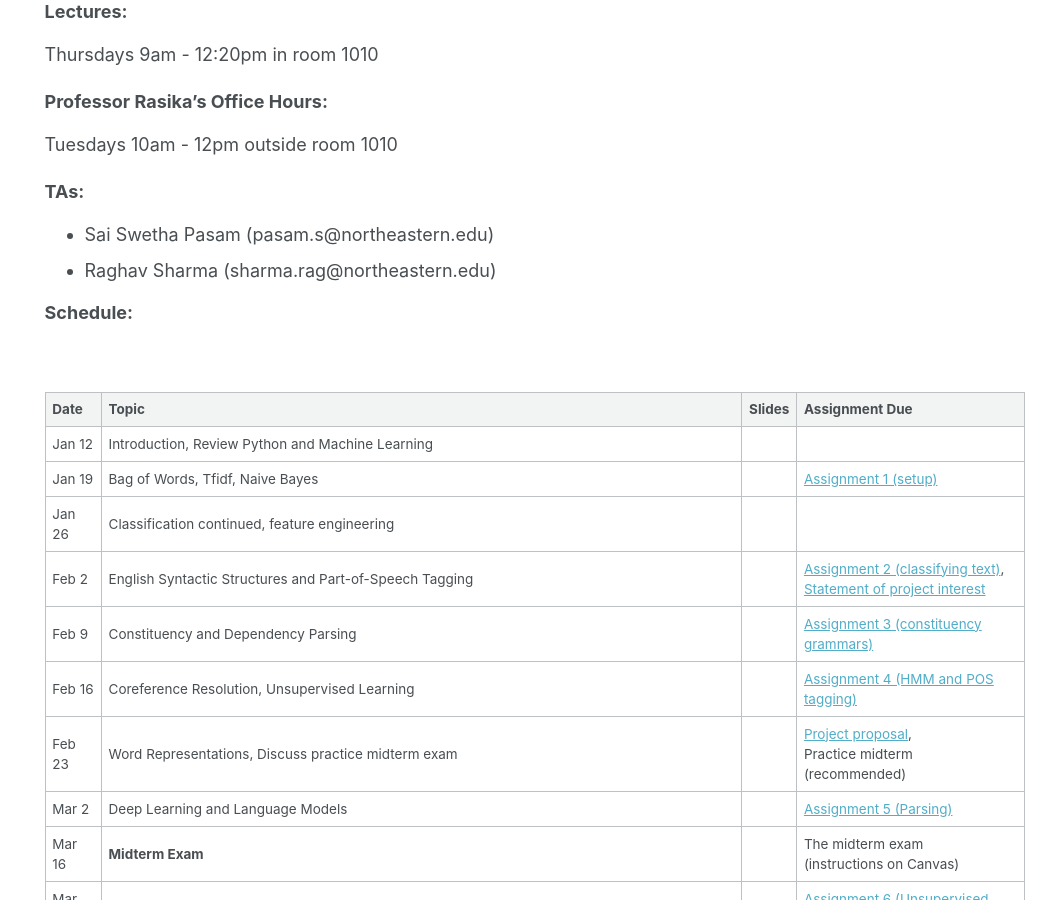
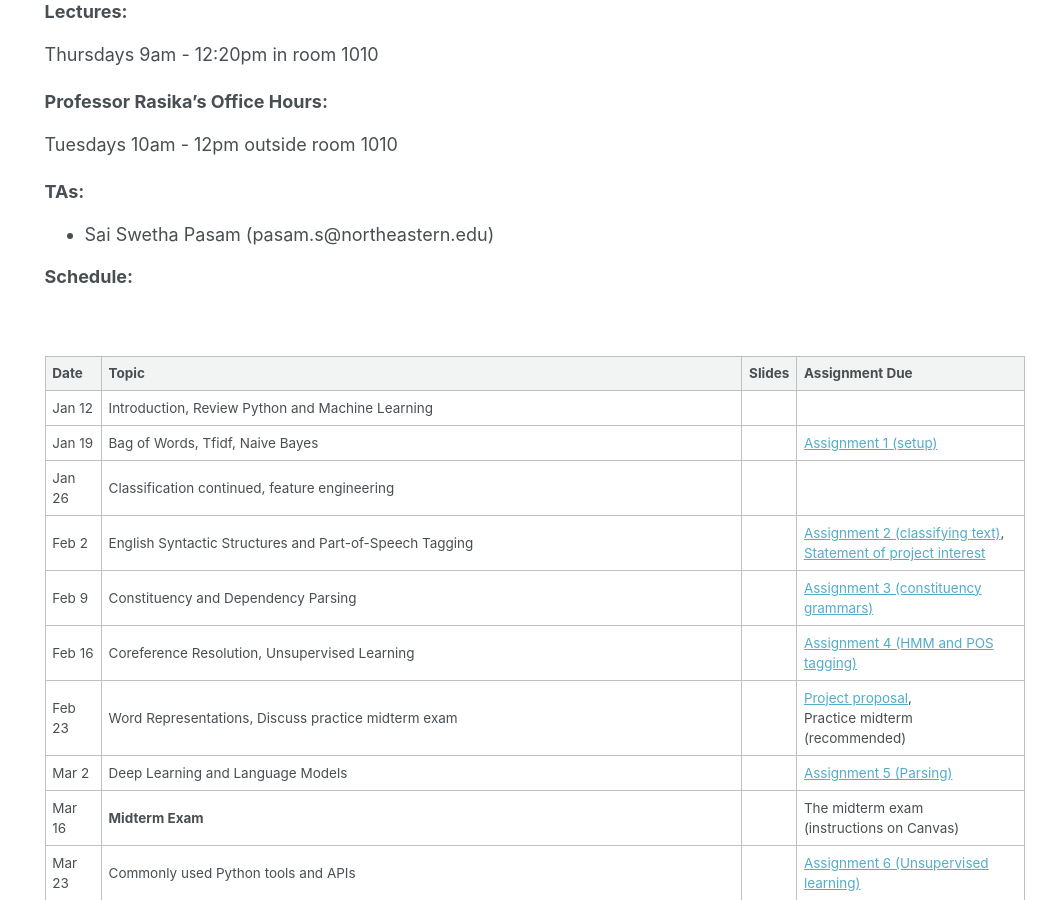
Before and after one commit to rasikabh/rasikabh.github.io, a Jekyll site: the page built from _pages/nlp2023.md, in a window 1280 px wide and 900 px high, scrolled down 339 px. Shown: the whole window, without its empty margins (237-1280 px from the left). Built offline with Jekyll 4.4.1, drawn with Linux system fonts in a browser that asks for light colours.

Commit message:
Update nlp2023.md

```diff
--- a/_pages/nlp2023.md
+++ b/_pages/nlp2023.md
@@ -31,7 +31,6 @@ Tuesdays 10am - 12pm outside room 1010
 
 ### TAs:
 - Sai Swetha Pasam (pasam.s@northeastern.edu)
-- Raghav Sharma (sharma.rag@northeastern.edu)
 
 ### Schedule:
 
```
